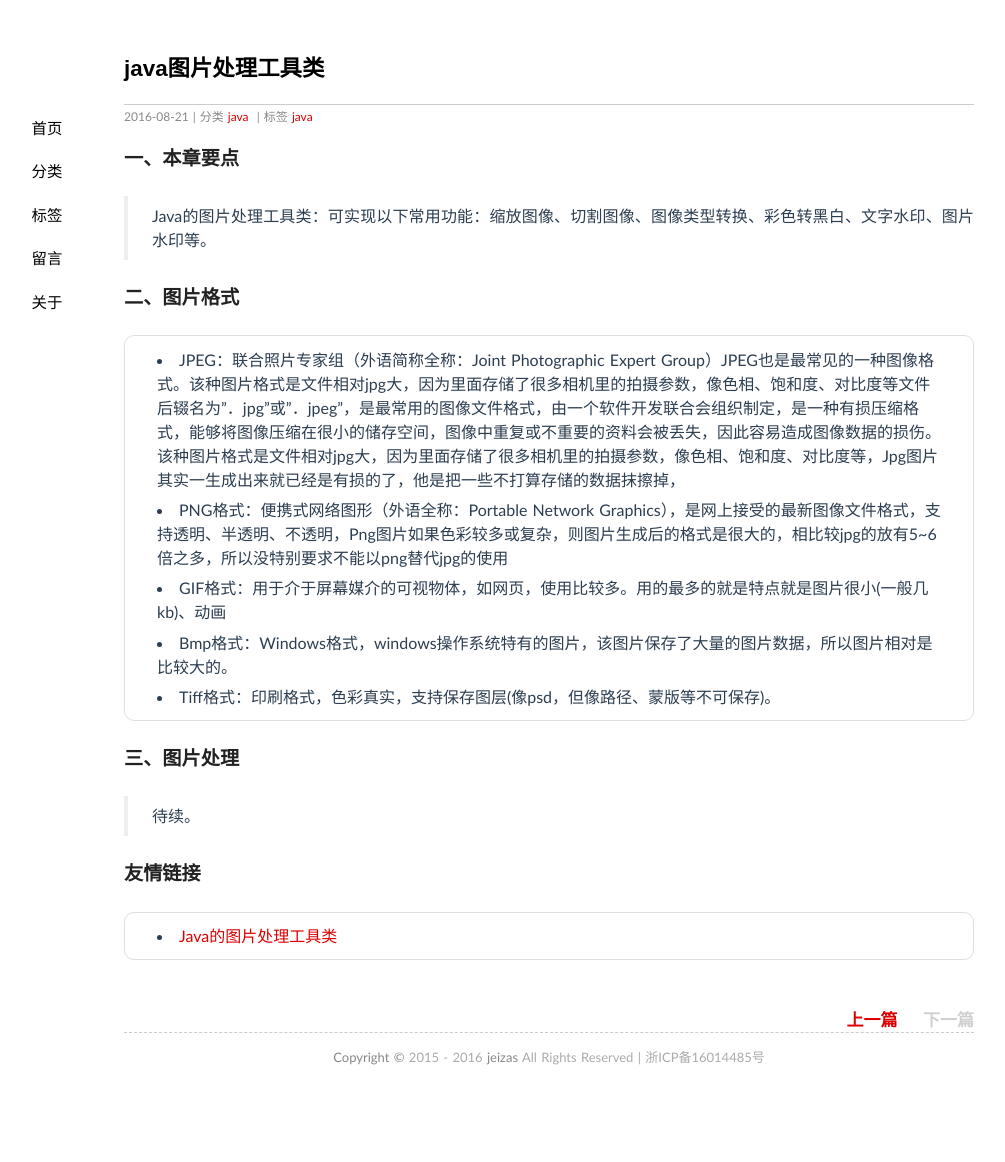
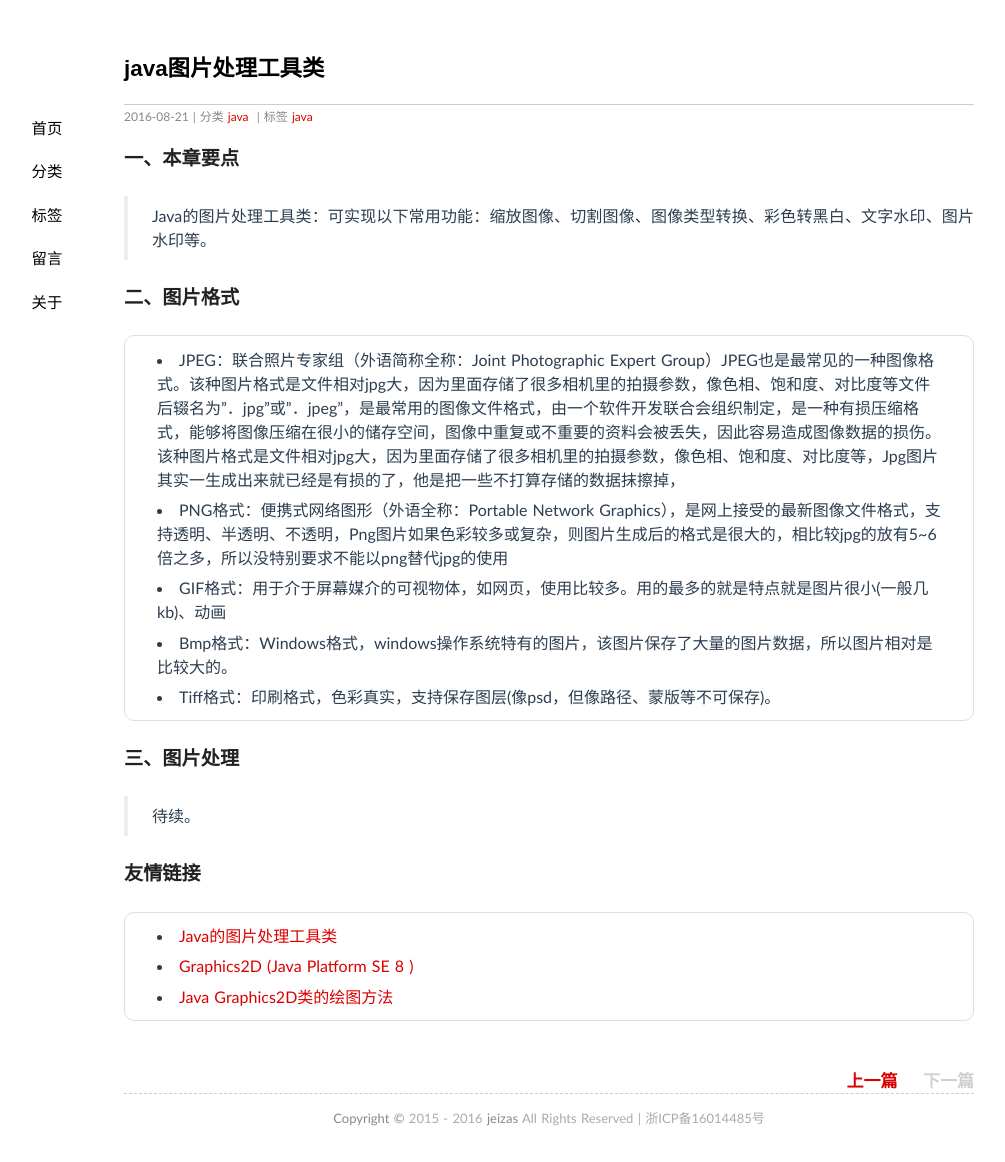
Before and after one commit to jeizas/jeizas.github.io, a Jekyll site: the page built from _posts/2016-08-21-java_ImageIO.md, in a window 1280 px wide. Shown: the whole page, without its empty margins (91-1096 px from the left). Built offline with Jekyll 4.4.1, drawn with Linux system fonts in a browser that asks for light colours; comment, search, counter and statistics services are not loaded; before the commit the page ends 1101 px from its top, so only the background shows below that.

Commit message:
修改：     _posts/2016-08-21-java_ImageIO.md

```diff
--- a/_posts/2016-08-21-java_ImageIO.md
+++ b/_posts/2016-08-21-java_ImageIO.md
@@ -24,3 +24,5 @@ tags: java
 
 ### 友情链接
 * [Java的图片处理工具类](http://www.cnblogs.com/liyunqi007/archive/2011/11/23/2260052.html)
+* [Graphics2D (Java Platform SE 8 )](https://docs.oracle.com/javase/8/docs/api/java/awt/Graphics2D.html)
+* [Java Graphics2D类的绘图方法](http://www.weixueyuan.net/view/6074.html)
```
